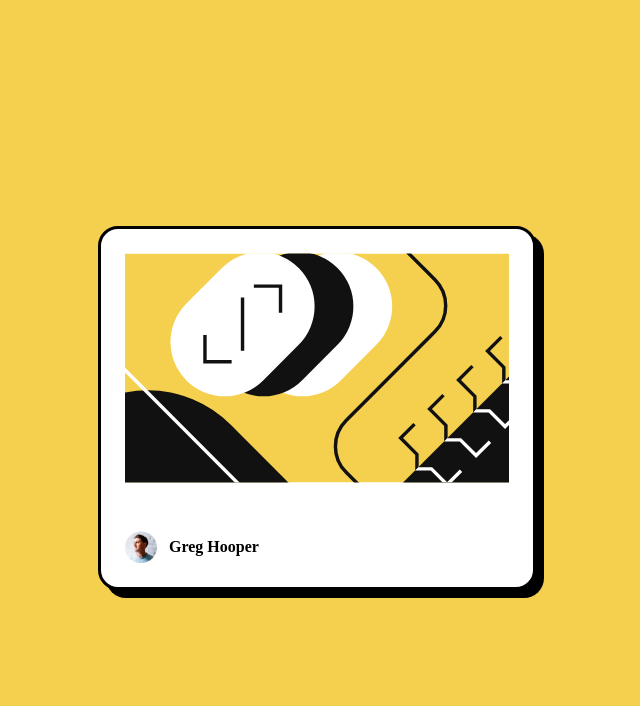
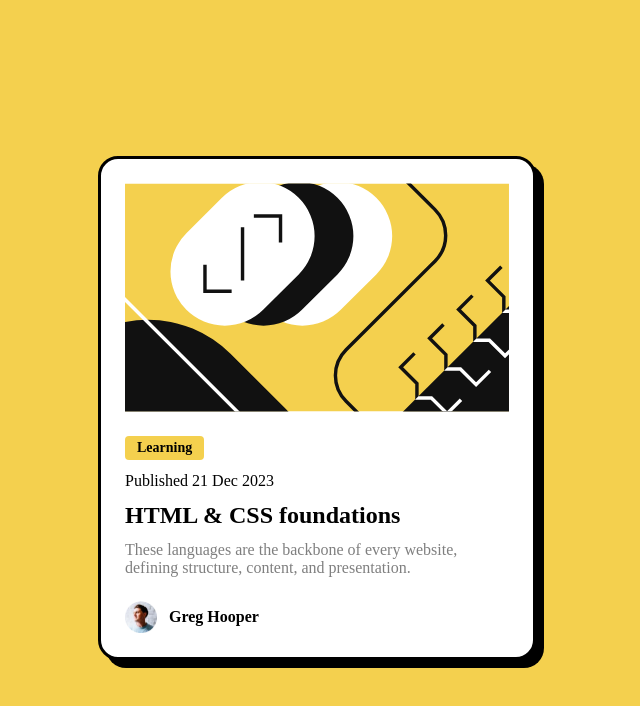
Before and after one commit to NicoDMoraes/blogCardFrontEnd, a website built with Vite: page index.html in a window 1280 px wide. Shown: the whole page, without its empty margins (331-971 px from the left). Built offline with nearby package versions, Linux system fonts and the light colour scheme.

Commit message:
feat: create center

```diff
--- a/index.html
+++ b/index.html
@@ -11,7 +11,13 @@
 <body>
   <div class="card">
     <img src="/public/illustration-article.svg">
-    <div></div>
+    <div class="center">
+      <span class="badge">Learning</span>
+      <div class="date">Published 21 Dec 2023</div>
+      <div class="title">HTML & CSS foundations</div>
+      <div class="summary">These languages are the backbone of every website, defining structure, content, and
+        presentation.</div>
+    </div>
     <div class="footer">
       <img class="avatar" src="/public/image-avatar.webp">
       <span class="author">Greg Hooper</span>
--- a/src/style.css
+++ b/src/style.css
@@ -34,3 +34,27 @@ body {
 .author {
   font-weight: bolder;
 }
+
+.center {
+  display: flex;
+  flex-direction: column;
+  gap: 12px;
+}
+
+.badge {
+  background: #F4D04E;
+  width: fit-content;
+  font-weight: bold;
+  border-radius: 4px;
+  padding: 4px 12px;
+  font-size: 14px;
+}
+
+.title {
+  font-weight: bolder;
+  font-size: 24px;
+}
+
+.summary {
+  color: #7F7F7F;
+}
```
